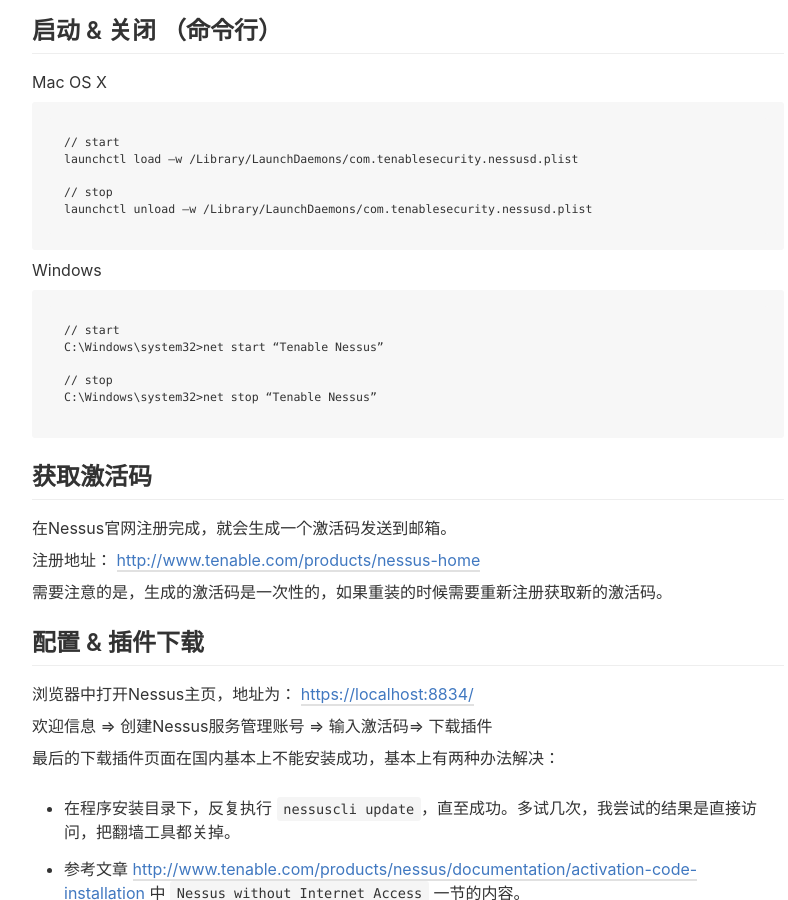
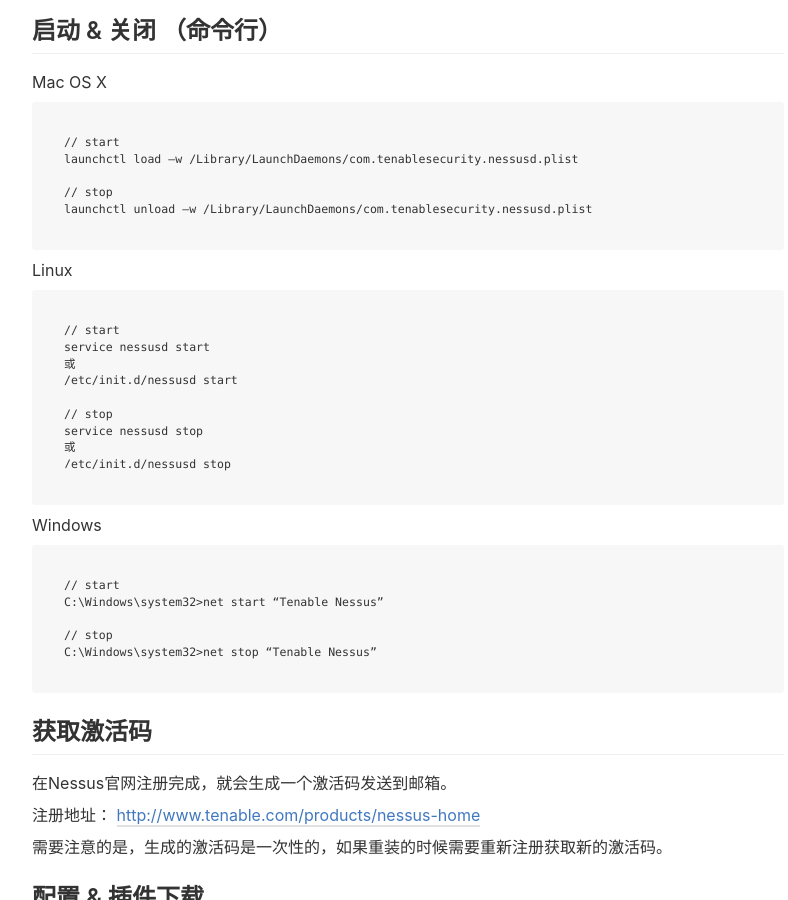
Before and after one commit to alcat2008/alcat2008.github.io, a Jekyll site: the page built from _posts/2016-06-29-nessus-issues.md, in a window 1280 px wide and 900 px high, scrolled down 1417 px. Shown: the whole window, without its empty margins (232-1020 px from the left). Built offline with Jekyll 4.4.1, drawn with Linux system fonts in a browser that asks for light colours; nearby versions of some CDN libraries; some web fonts are replaced; comment, search, counter and statistics services are not loaded.

Commit message:
chore: linux command for nessus

````diff
--- a/_posts/2016-06-29-nessus-issues.md
+++ b/_posts/2016-06-29-nessus-issues.md
@@ -60,6 +60,20 @@
 launchctl unload –w /Library/LaunchDaemons/com.tenablesecurity.nessusd.plist
 ```
 
+Linux
+
+```
+// start
+service nessusd start
+或
+/etc/init.d/nessusd start
+
+// stop
+service nessusd stop
+或
+/etc/init.d/nessusd stop
+```
+
 Windows
 
 ```
````
